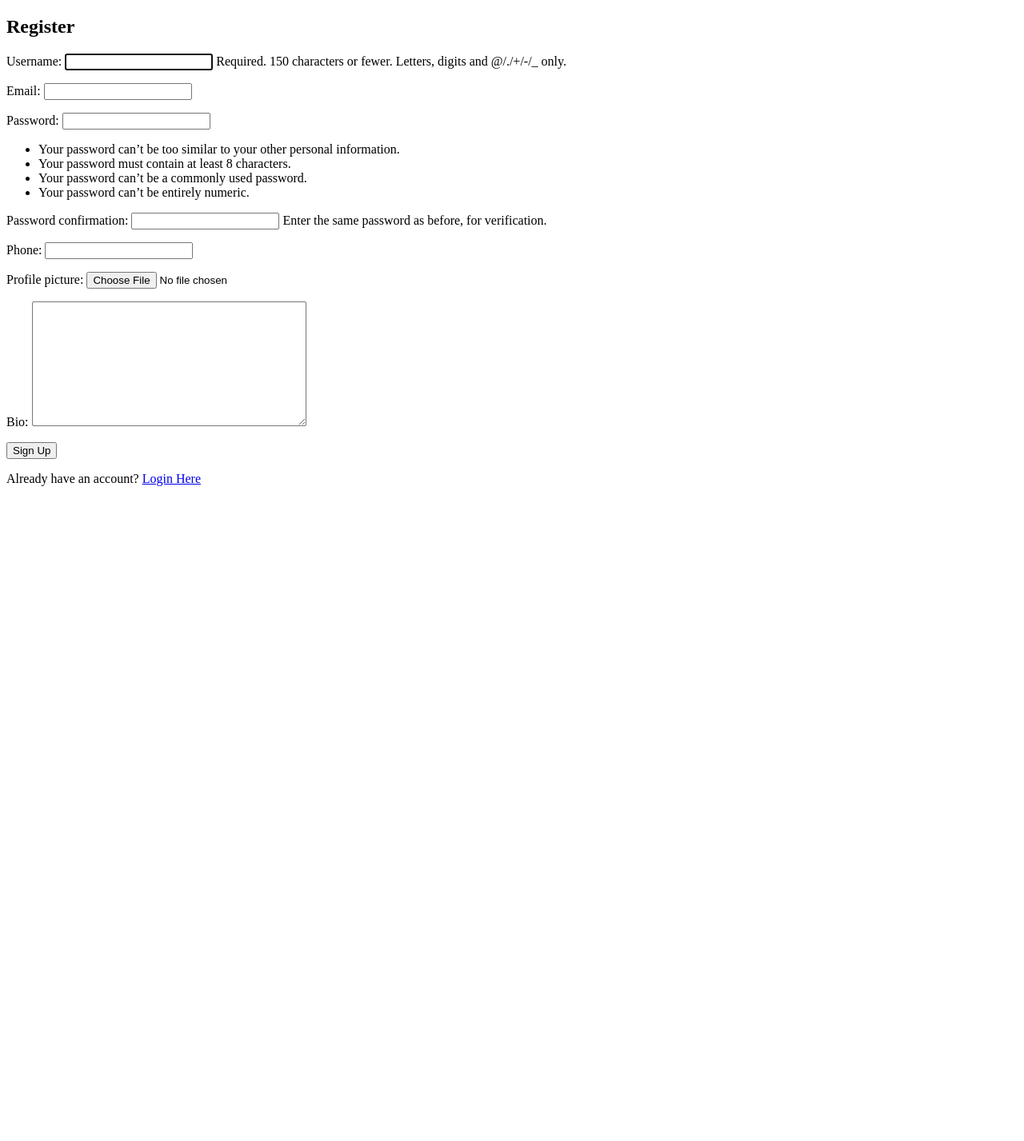
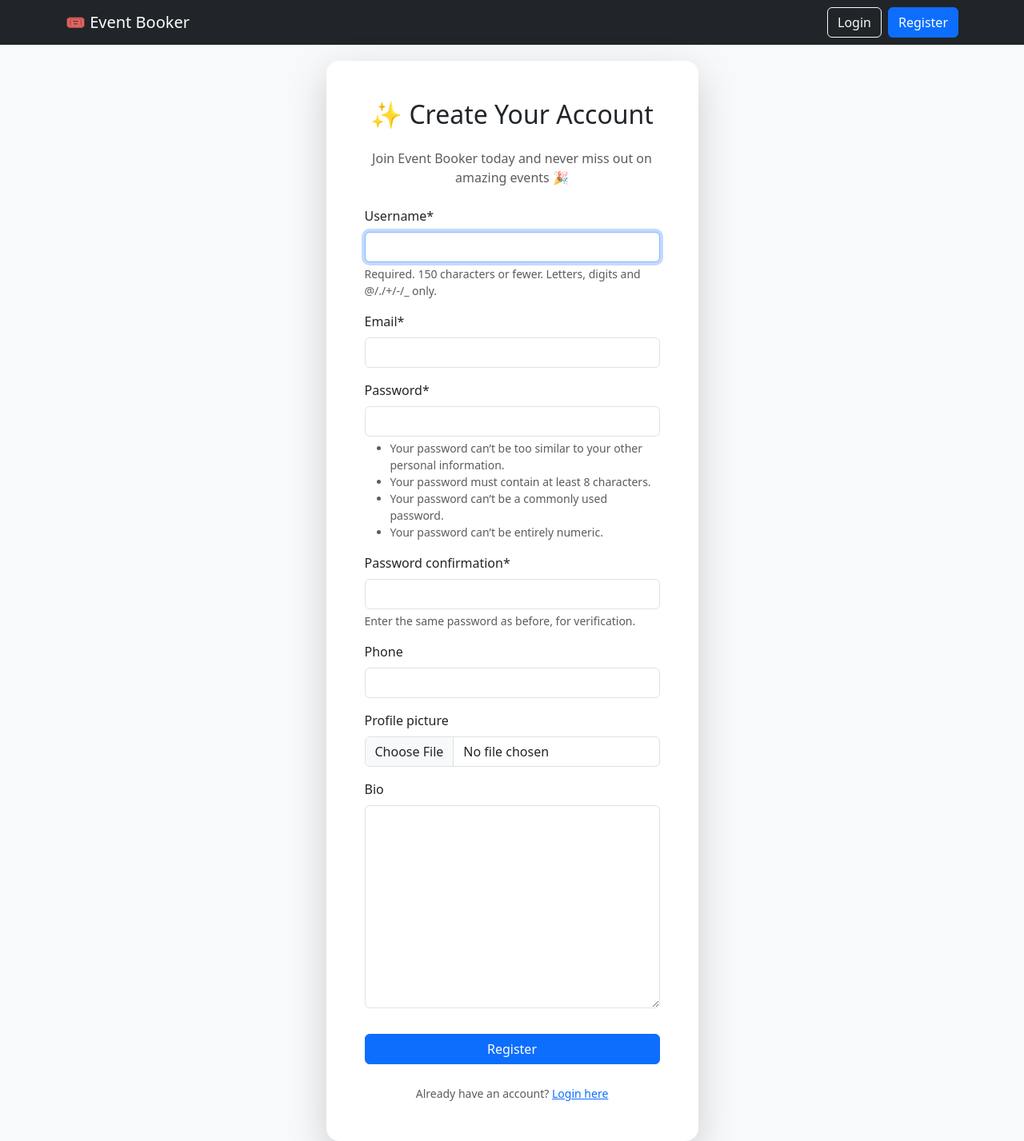
Before and after one commit to anushkapundir1/Event-booking-system, a Django app: page /register/ in a window 1280 px wide. Shown: the whole page at 80% size. Before the commit the page ends 608 px from the top, so only its background shows below. Run offline with Django 5.2, Linux system fonts and the light colour scheme; some libraries are stand-ins or nearby versions.

Commit message:
added styling

```diff
--- a/eventbooking/urls.py
+++ b/eventbooking/urls.py
@@ -2,15 +2,16 @@ from django.contrib import admin
 from django.urls import path, include
 from django.conf import settings
 from django.conf.urls.static import static
-from django.contrib.auth import views as auth_views   # 👈 import auth views
+from django.contrib.auth import views as auth_views
 
 urlpatterns = [
-    path('admin/', admin.site.urls),
-    path('', include('events.urls')),
-    path('accounts/', include('django.contrib.auth.urls')),
+    path('admin/', admin.site.urls),   # admin path
+    path('', include('events.urls')),  # include urls from events app
+    path('accounts/', include('django.contrib.auth.urls')),   # login, logout, password reset, etc.
 
-    #  override logout to allow GET and redirect to home
-    path('accounts/logout/', auth_views.LogoutView.as_view(next_page='home'), name='logout'),
+    # Override only login (if you want)
+    path('accounts/login/', auth_views.LoginView.as_view(), name='login'),
+    path('logout/', auth_views.LogoutView.as_view(next_page='home'), name='logout'),
 ]
 
 if settings.DEBUG:
--- a/events/signals.py
+++ b/events/signals.py
@@ -6,7 +6,7 @@ from .models import UserProfile
 
 
 
-@receiver(post_save, sender=User)
+@receiver(post_save, sender=User)  # Signal to create UserProfile after User is created
 def create_user_profile(sender, instance, created, **kwargs):
     if created:    # Check if the user is newly created
         UserProfile.objects.create(user=instance)   # Create a UserProfile instance for the new user
--- a/events/urls.py
+++ b/events/urls.py
@@ -11,4 +11,5 @@ urlpatterns = [
     path('events/<int:pk>/delete/', views.event_delete, name='event_delete'),
     path('events/<int:pk>/book/', views.book_event, name='book_event'),
     path('my-bookings/', views.my_bookings, name='my_bookings'),
+    path('logout/', views.custom_logout, name='logout'),
 ]
--- a/events/views.py
+++ b/events/views.py
@@ -1,10 +1,10 @@
 from django.shortcuts import render, redirect, get_object_or_404
 from django.contrib import messages
-from django.contrib.auth import login
+from django.contrib.auth import login,logout
 from .forms import UserRegistrationForm, UserProfileForm, EventForm, BookingForm
 from .models import Event, Category, UserProfile, Booking
 from django.contrib.auth.decorators import login_required
-from django.db.models import Sum   # ✅ Correct import
+from django.db.models import Sum   #  Correct import
 
 # Home Page
 def home(request):
@@ -128,3 +128,8 @@ def book_event(request, pk):
 def my_bookings(request):
     bookings = Booking.objects.filter(user=request.user)
     return render(request, 'events/my_bookings.html', {'bookings': bookings})
+
+def custom_logout(request):
+    logout(request)
+    messages.success(request, "You have been logged out successfully.")
+    return redirect('home')
--- /dev/null
+++ b/templates/base.html
@@ -0,0 +1,109 @@
+<!DOCTYPE html>
+<html lang="en">
+<head>
+    <meta charset="UTF-8">
+    <meta name="viewport" content="width=device-width, initial-scale=1.0">
+    <title>{% block title %}Event Booker{% endblock %}</title>
+
+    <!-- Bootstrap CSS -->
+    <link href="https://cdn.jsdelivr.net/npm/bootstrap@5.3.2/dist/css/bootstrap.min.css" rel="stylesheet">
+
+    <style>
+        body {
+            background-color: #f8f9fa;
+        }
+        .navbar {
+            margin-bottom: 20px;
+        }
+        .event-card {
+            border-radius: 10px;
+            overflow: hidden;
+            box-shadow: 0px 4px 10px rgba(0,0,0,0.1);
+        }
+    </style>
+</head>
+<body>
+
+    <!-- Navbar -->
+    <nav class="navbar navbar-expand-lg navbar-dark bg-dark">
+        <div class="container">
+            <a class="navbar-brand" href="{% url 'home' %}">🎟 Event Booker</a>
+            <button class="navbar-toggler" type="button" data-bs-toggle="collapse" data-bs-target="#navbarNav">
+                <span class="navbar-toggler-icon"></span>
+            </button>
+
+            <div class="collapse navbar-collapse" id="navbarNav">
+                <ul class="navbar-nav ms-auto">
+                    {% if user.is_authenticated %}
+                        <li class="nav-item">
+                            <a class="nav-link" href="{% url 'event_list' %}">Events</a>
+                        </li>
+                        <li class="nav-item">
+                            <a class="nav-link" href="{% url 'my_bookings' %}">My Bookings</a>
+                        </li>
+                        <li class="nav-item">
+                            <span class="navbar-text text-light me-2">
+                                Hello, {{ user.username }} 👋
+                            </span>
+                        </li>
+                        <li class="nav-item">
+                            <!-- Logout button triggers modal -->
+                            <button class="btn btn-danger ms-2" data-bs-toggle="modal" data-bs-target="#logoutModal">
+                                Logout
+                            </button>
+                        </li>
+                    {% else %}
+                        <li class="nav-item">
+                            <a class="btn btn-outline-light me-2" href="{% url 'login' %}">Login</a>
+                        </li>
+                        <li class="nav-item">
+                            <a class="btn btn-primary" href="{% url 'register' %}">Register</a>
+                        </li>
+                    {% endif %}
+                </ul>
+            </div>
+        </div>
+    </nav>
+
+    <!-- Messages -->
+    <div class="container mt-3">
+        {% if messages %}
+            {% for message in messages %}
+                <div class="alert alert-{{ message.tags }} alert-dismissible fade show" role="alert">
+                    {{ message }}
+                    <button type="button" class="btn-close" data-bs-dismiss="alert"></button>
+                </div>
+            {% endfor %}
+        {% endif %}
+    </div>
+
+    <div class="container">
+        {% block content %}{% endblock %}
+    </div>
+
+    <!-- Logout Confirmation Modal -->
+    <div class="modal fade" id="logoutModal" tabindex="-1" aria-hidden="true">
+      <div class="modal-dialog modal-dialog-centered">
+        <div class="modal-content">
+          <div class="modal-header">
+            <h5 class="modal-title">Confirm Logout</h5>
+            <button type="button" class="btn-close" data-bs-dismiss="modal"></button>
+          </div>
+          <div class="modal-body">
+            Are you sure you want to log out?
+          </div>
+          <div class="modal-footer">
+            <button type="button" class="btn btn-secondary" data-bs-dismiss="modal">Cancel</button>
+            <form action="{% url 'logout' %}" method="post">
+                {% csrf_token %}
+                <button type="submit" class="btn btn-danger">Logout</button>
+            </form>
+          </div>
+        </div>
+      </div>
+    </div>
+
+    <!-- Bootstrap JS -->
+    <script src="https://cdn.jsdelivr.net/npm/bootstrap@5.3.2/dist/js/bootstrap.bundle.min.js"></script>
+</body>
+</html>
--- a/templates/events/base.html
+++ /dev/null
@@ -1,6 +0,0 @@
-{% if user.is_authenticated %}
-    <p>Welcome, {{ user.username }} | <a href="{% url 'logout' %}">Logout</a></p>
-{% else %}
-    <a href="{% url 'login' %}">Login</a> |
-    <a href="{% url 'register' %}">Register</a>
-{% endif %}
--- a/templates/registration/register.html
+++ b/templates/registration/register.html
@@ -1,20 +1,58 @@
-<!DOCTYPE html>
-<html lang="en">
-<head>
-    <meta charset="UTF-8">
-    <meta name="viewport" content="width=device-width, initial-scale=1.0">
-    <title>Registration Form</title>
-</head>
-<body>
-    <h2> Register </h2>
-    <form method="post" enctype="multipart/form-data">
-        {% csrf_token %}
-        {{user_form.as_p}}
-        {{profile_form.as_p}}
-        <button type="submit"> Sign Up</button>
-    </form>
+{% extends "base.html" %}
+{% load crispy_forms_tags %}
 
-    <p>
-        Already have an account? <a href="{%url 'login'%}">Login Here</p>
-</body>
-</html>
+{% block title %}Register | Event Booker{% endblock %}
+
+{% block content %}
+<div class="d-flex justify-content-center align-items-center" style="min-height: 80vh;">
+    <div class="col-md-6 col-lg-5">
+        <div class="card shadow-lg border-0 rounded-4">
+            <div class="card-body p-5">
+                <h2 class="text-center mb-4">✨ Create Your Account</h2>
+                <p class="text-center text-muted mb-4">
+                    Join Event Booker today and never miss out on amazing events 🎉
+                </p>
+
+                {% if messages %}
+                    {% for message in messages %}
+                        <div class="alert alert-{{ message.tags }}">{{ message }}</div>
+                    {% endfor %}
+                {% endif %}
+
+                <form method="post" enctype="multipart/form-data">
+                    {% csrf_token %}
+
+                    <!-- User form (username, email, password etc.) -->
+                    {{ user_form|crispy }}
+
+                    <!-- Profile form (extra fields like profile picture, bio etc.) -->
+                    {{ profile_form|crispy }}
+
+                    <!-- Non-field errors -->
+                    {% if user_form.non_field_errors %}
+                        <div class="alert alert-danger mt-2">
+                            {{ user_form.non_field_errors }}
+                        </div>
+                    {% endif %}
+                    {% if profile_form.non_field_errors %}
+                        <div class="alert alert-danger mt-2">
+                            {{ profile_form.non_field_errors }}
+                        </div>
+                    {% endif %}
+
+                    <button type="submit" class="btn btn-primary w-100 mt-3">
+                        Register
+                    </button>
+                </form>
+
+                <div class="text-center mt-4">
+                    <small class="text-muted">
+                        Already have an account?
+                        <a href="{% url 'login' %}">Login here</a>
+                    </small>
+                </div>
+            </div>
+        </div>
+    </div>
+</div>
+{% endblock %}
```
Also changed, not shown: eventbooking/settings.py (+16 -2 lines), templates/events/event_detail.html (+16 -33 lines), templates/events/event_list.html (+21 -35 lines), templates/events/home.html (+50 -11 lines), templates/registration/login.html (+41 -16 lines), templates/registration/logout.html (+8 -12 lines), db.sqlite3.
